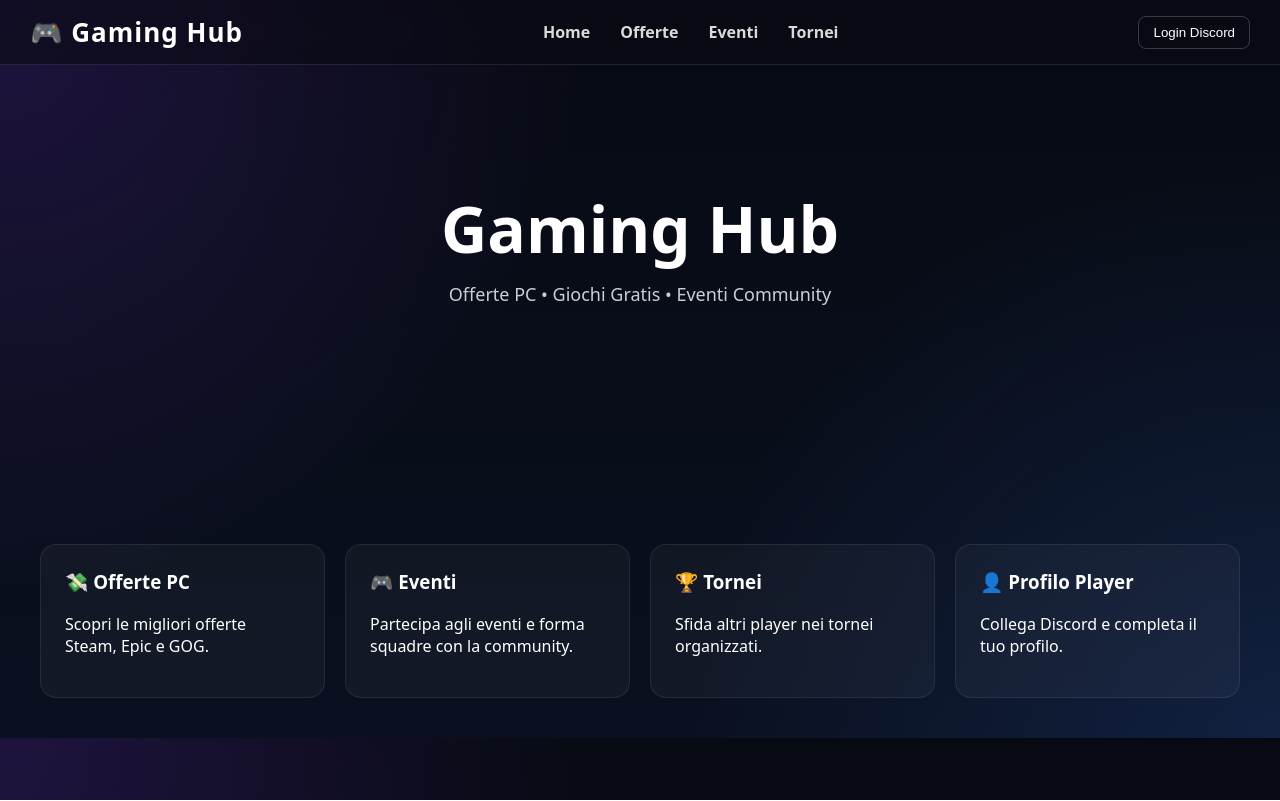
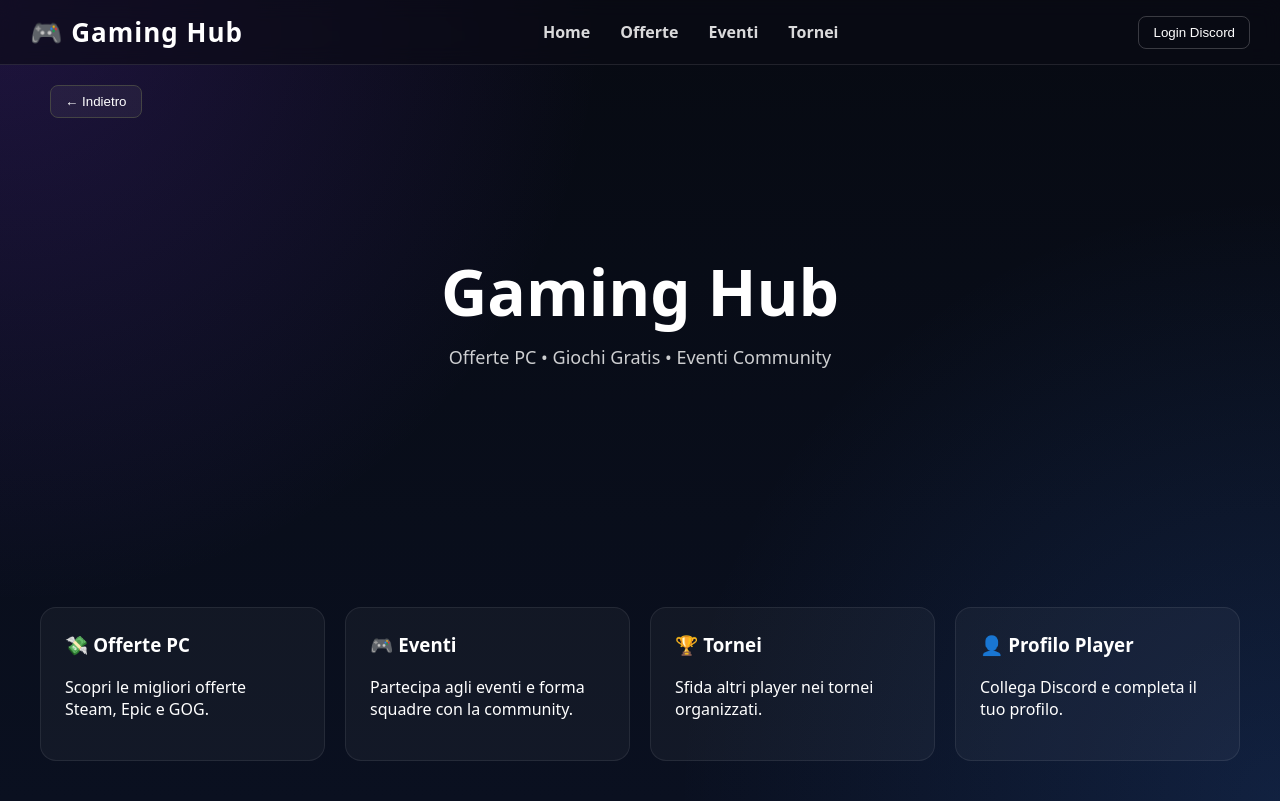
Before and after one commit to fmontis23/gaming-hub, a Next.js app: page / in a window 1280 px wide. Built offline with nearby package versions, Linux system fonts and the light colour scheme; no server answers.

Commit message:
add global back button

```diff
--- /dev/null
+++ b/app/components/backbutton.tsx
@@ -0,0 +1,24 @@
+"use client";
+
+import { useRouter } from "next/navigation";
+
+export default function BackButton() {
+  const router = useRouter();
+
+  return (
+    <button
+      onClick={() => router.back()}
+      style={{
+        padding: "8px 14px",
+        borderRadius: 8,
+        border: "1px solid #444",
+        background: "rgba(255,255,255,0.05)",
+        color: "white",
+        cursor: "pointer",
+        marginBottom: 10
+      }}
+    >
+      ← Indietro
+    </button>
+  );
+}
--- a/app/layout.tsx
+++ b/app/layout.tsx
@@ -1,18 +1,43 @@
 import "./globals.css";
 import type { Metadata } from "next";
 import Navbar from "./components/Navbar";
+import BackButton from "./components/BackButton";
 
 export const metadata: Metadata = {
   title: "Gaming Hub",
   description: "Offerte, free games e tornei della community",
 };
 
-export default function RootLayout({ children }: { children: React.ReactNode }) {
+export default function RootLayout({
+  children,
+}: {
+  children: React.ReactNode;
+}) {
   return (
     <html lang="it">
       <body>
-        <Navbar />
-        <div className="container">{children}</div>
+
+        {/* Navbar */}
+        <div className="nav">
+          <Navbar />
+        </div>
+
+        {/* Tasto indietro */}
+        <div
+          style={{
+            width: "min(1180px, calc(100% - 32px))",
+            margin: "0 auto",
+            marginTop: 20
+          }}
+        >
+          <BackButton />
+        </div>
+
+        {/* Contenuto pagine */}
+        <div className="container">
+          {children}
+        </div>
+
       </body>
     </html>
   );
```
